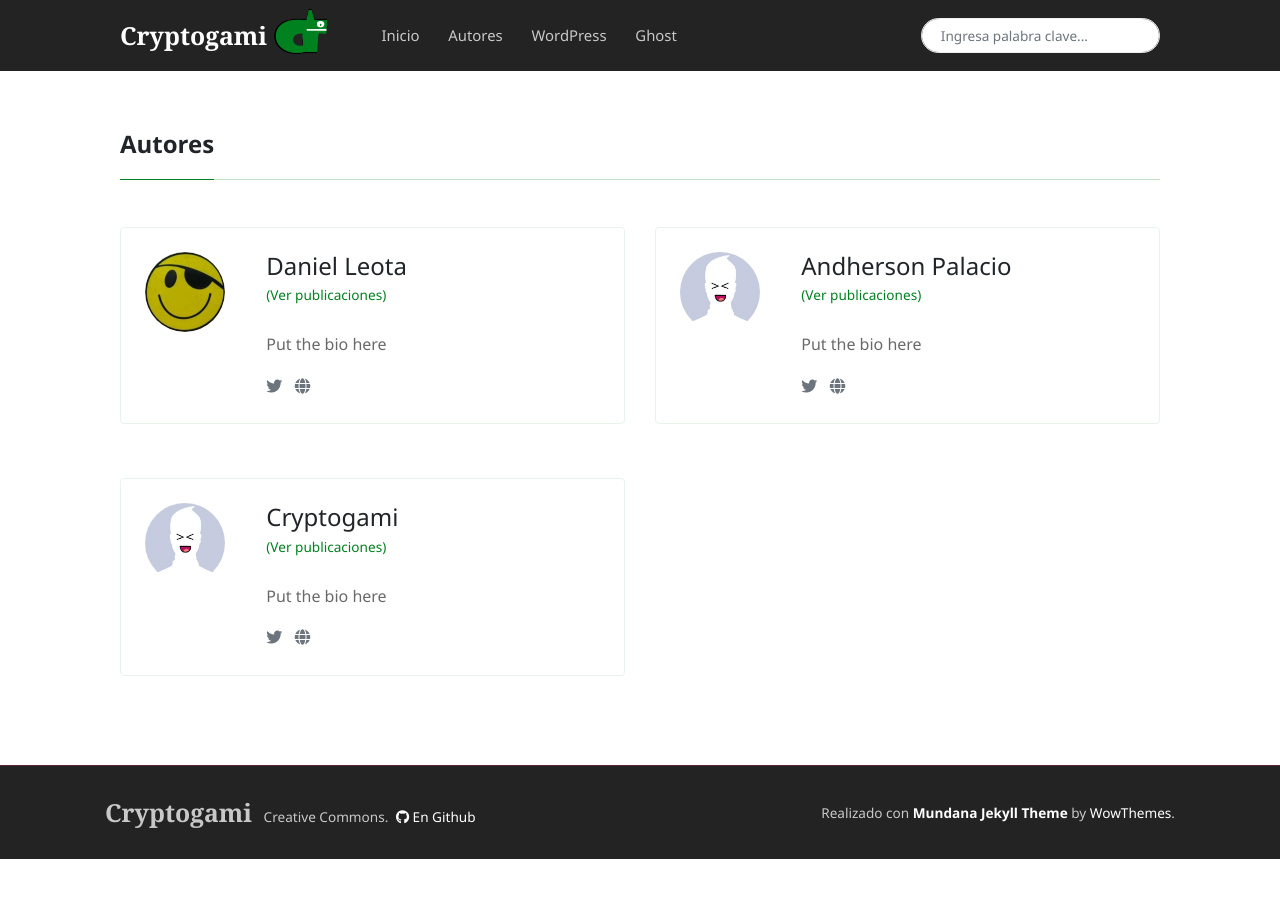
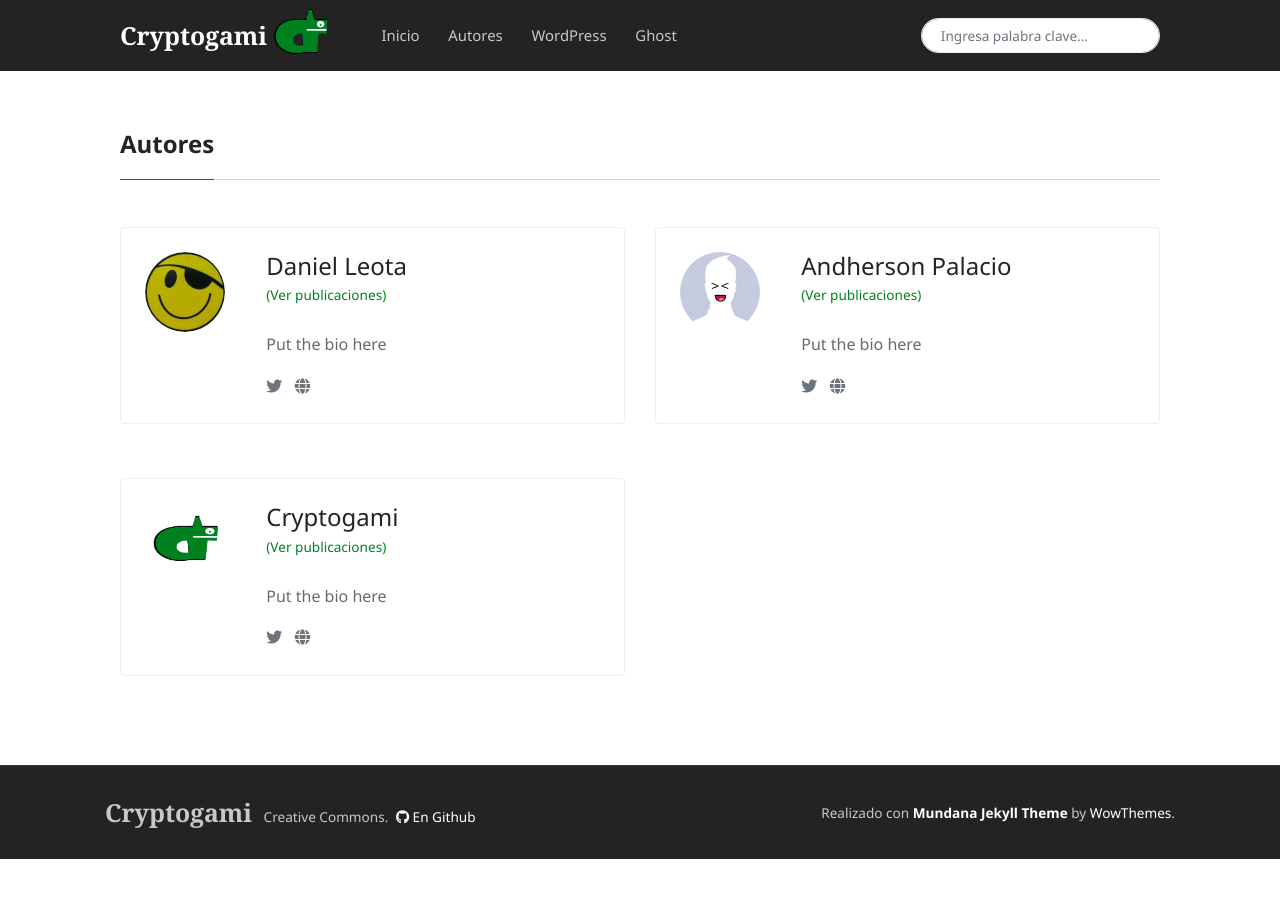
Before and after one commit to cryptogami/blog, a Jekyll site: the page built from _pages/authors-list.html, in a window 1280 px wide. Built offline with Jekyll 4.4.1, drawn with Linux system fonts in a browser that asks for light colours; nearby versions of some CDN libraries.

```diff
--- a/_config.yml
+++ b/_config.yml
@@ -41,7 +41,7 @@
       display:        [Cryptogami]
       name:           cryptogami
       site:           https://github.com/cryptogami
-      avatar:         /assets/images/andher96.jpg
+      avatar:         /assets/images/crypto-logo.png
       bio:            "Put the bio here"
       email:          fakemail@gmail.com
       twitter:        https://twitter.com/wowthemesnet
```
